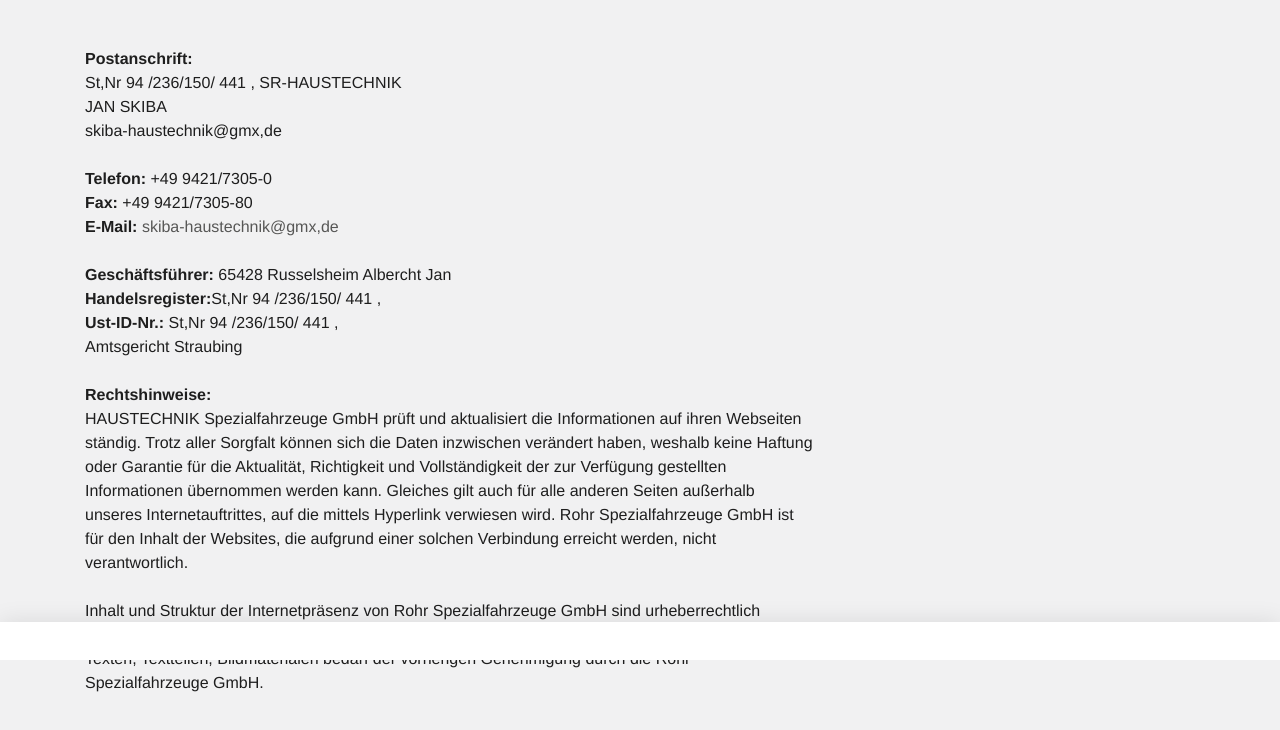
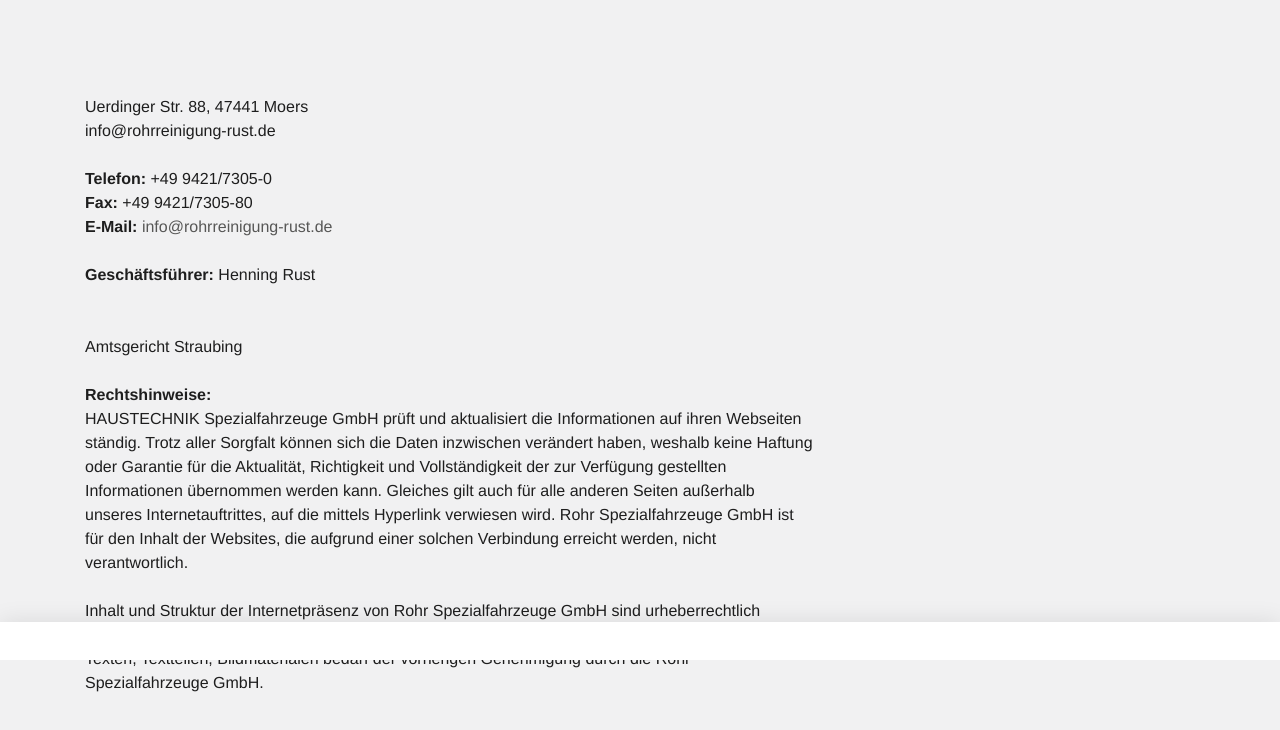
Before and after one commit to Rohrreiniger-nrw/rohrreinigung-Rust, a plain HTML site: page impressum.html in a window 1280 px wide. Shown: the part 140-870 px from the top of the page. Drawn offline with Linux system fonts and the light colour scheme; a script that the page names is missing.

Commit message:
Update impressum.html

```diff
--- a/impressum.html
+++ b/impressum.html
@@ -27,11 +27,11 @@ class="ie9"><![endif]--><!--[if (gt IE 9)|!(IE)]><!--><body><!--<![endif]-->
   <a href="index.html">startseite</a>
 
   Impressum</h2></div></div></div></div><div class="container slot-two-columns"><div class="row"><div class="col-xs-12 col-md-8">
-<a id="c8"></a><div class="content-text m-b-1"><div class="row"><div class="col-sm-12"><p class="bodytext"><strong>Postanschrift:</strong><br> St,Nr 94 /236/150/ 441 , SR-HAUSTECHNIK <br> JAN SKIBA<br> skiba-haustechnik@gmx,de</p><p class="bodytext">&nbsp;</p><p class="bodytext"><strong>Telefon:</strong> +49 9421/7305-0<br> <strong>Fax:</strong> +49 9421/7305-80<br> <strong>E-Mail:</strong> <a href="mailto:info@rohr-spezialfahrzeuge.com">skiba-haustechnik@gmx,de</a></p><p class="bodytext">&nbsp;</p><p class="bodytext"><strong>Geschäftsführer:</strong>  65428 Russelsheim Albercht Jan
+<a id="c8"></a><div class="content-text m-b-1"><div class="row"><div class="col-sm-12"><p class="bodytext"><strong></strong><br>  <br> Uerdinger Str. 88, 47441 Moers<br> info@rohrreinigung-rust.de</p><p class="bodytext">&nbsp;</p><p class="bodytext"><strong>Telefon:</strong> +49 9421/7305-0<br> <strong>Fax:</strong> +49 9421/7305-80<br> <strong>E-Mail:</strong> <a href="mailto:info@rohr-spezialfahrzeuge.com">info@rohrreinigung-rust.de</a></p><p class="bodytext">&nbsp;</p><p class="bodytext"><strong>Geschäftsführer:</strong>  Henning Rust
 
 
 
-  <br> <strong>Handelsregister:</strong>St,Nr 94 /236/150/ 441 ,<br> <strong>Ust-ID-Nr.:</strong> St,Nr 94 /236/150/ 441 ,<br>  Amtsgericht Straubing<br> <br> <strong>Rechtshinweise:</strong><br> HAUSTECHNIK Spezialfahrzeuge GmbH prüft und aktualisiert die Informationen auf ihren Webseiten ständig. Trotz aller Sorgfalt können sich die Daten inzwischen verändert haben, weshalb keine Haftung oder Garantie für die Aktualität, Richtigkeit und Vollständigkeit der zur Verfügung gestellten Informationen übernommen werden kann. Gleiches gilt auch für alle anderen Seiten außerhalb unseres Internetauftrittes, auf die mittels Hyperlink verwiesen wird. Rohr Spezialfahrzeuge GmbH ist für den Inhalt der Websites, die aufgrund einer solchen Verbindung erreicht werden, nicht verantwortlich.<br> <br> Inhalt und Struktur der Internetpräsenz von Rohr Spezialfahrzeuge GmbH sind urheberrechtlich geschützt. Die Vervielfältigung von Informationen oder Daten, insbesondere die Verwendung von Texten, Textteilen, Bildmaterialen bedarf der vorherigen Genehmigung durch die Rohr Spezialfahrzeuge GmbH.<br> <br>   </p></div></div></div></div><div class="col-xs-12 col-md-4"></div></div></div></div></div>
+  <br> <strong></strong><br> <strong></strong> <br>  Amtsgericht Straubing<br> <br> <strong>Rechtshinweise:</strong><br> HAUSTECHNIK Spezialfahrzeuge GmbH prüft und aktualisiert die Informationen auf ihren Webseiten ständig. Trotz aller Sorgfalt können sich die Daten inzwischen verändert haben, weshalb keine Haftung oder Garantie für die Aktualität, Richtigkeit und Vollständigkeit der zur Verfügung gestellten Informationen übernommen werden kann. Gleiches gilt auch für alle anderen Seiten außerhalb unseres Internetauftrittes, auf die mittels Hyperlink verwiesen wird. Rohr Spezialfahrzeuge GmbH ist für den Inhalt der Websites, die aufgrund einer solchen Verbindung erreicht werden, nicht verantwortlich.<br> <br> Inhalt und Struktur der Internetpräsenz von Rohr Spezialfahrzeuge GmbH sind urheberrechtlich geschützt. Die Vervielfältigung von Informationen oder Daten, insbesondere die Verwendung von Texten, Textteilen, Bildmaterialen bedarf der vorherigen Genehmigung durch die Rohr Spezialfahrzeuge GmbH.<br> <br>   </p></div></div></div></div><div class="col-xs-12 col-md-4"></div></div></div></div></div>
   <script>var t3 = {
   id: 5,
   type: 0,
```
